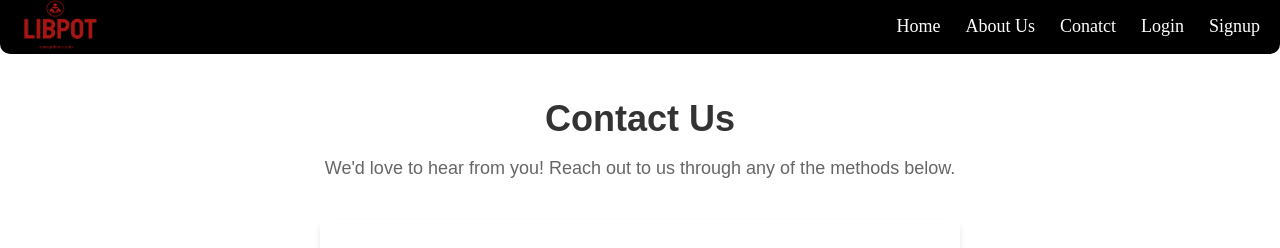
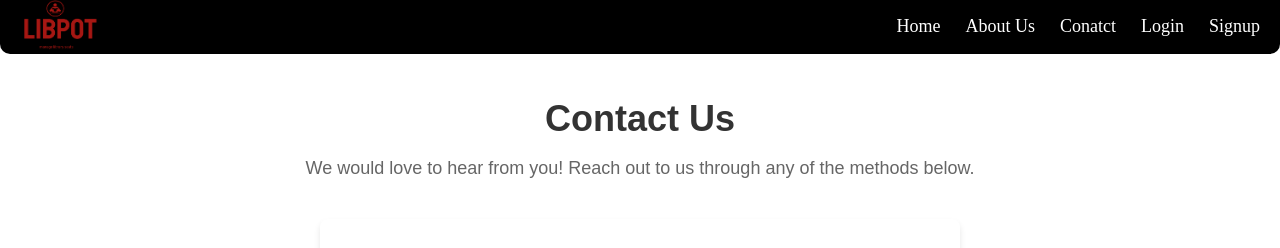
Before and after one commit to Aashishchoudhary/libraryspace, a Next.js app: page /data/contact-us in a window 1280 px wide. Shown: the top 248 px of the page. Built offline with nearby package versions, Linux system fonts and the light colour scheme.

Commit message:
make it mf

```diff
--- a/src/app/data/contact-us/page.js
+++ b/src/app/data/contact-us/page.js
@@ -16,7 +16,7 @@ const Contact = () => {
     <div className={styles.contactContainer}>
       <header className={styles.header}>
         <h1>Contact Us</h1>
-        <p>We'd love to hear from you! Reach out to us through any of the methods below.</p>
+        <p>We would love to hear from you! Reach out to us through any of the methods below.</p>
       </header>
 
       <section className={styles.contactSection}>
--- a/src/app/page.js
+++ b/src/app/page.js
@@ -6,7 +6,7 @@ import { useRouter } from 'next/navigation';
 import {useCallback, useEffect} from 'react';
 import { CookiesProvider, useCookies } from 'react-cookie';
 
-function page() {
+function Page() {
 const router = useRouter()
 const [token]= useCookies()
 
@@ -35,4 +35,4 @@ checkCookie()
   )
 }
 
-export default page;
+export default Page;
```
